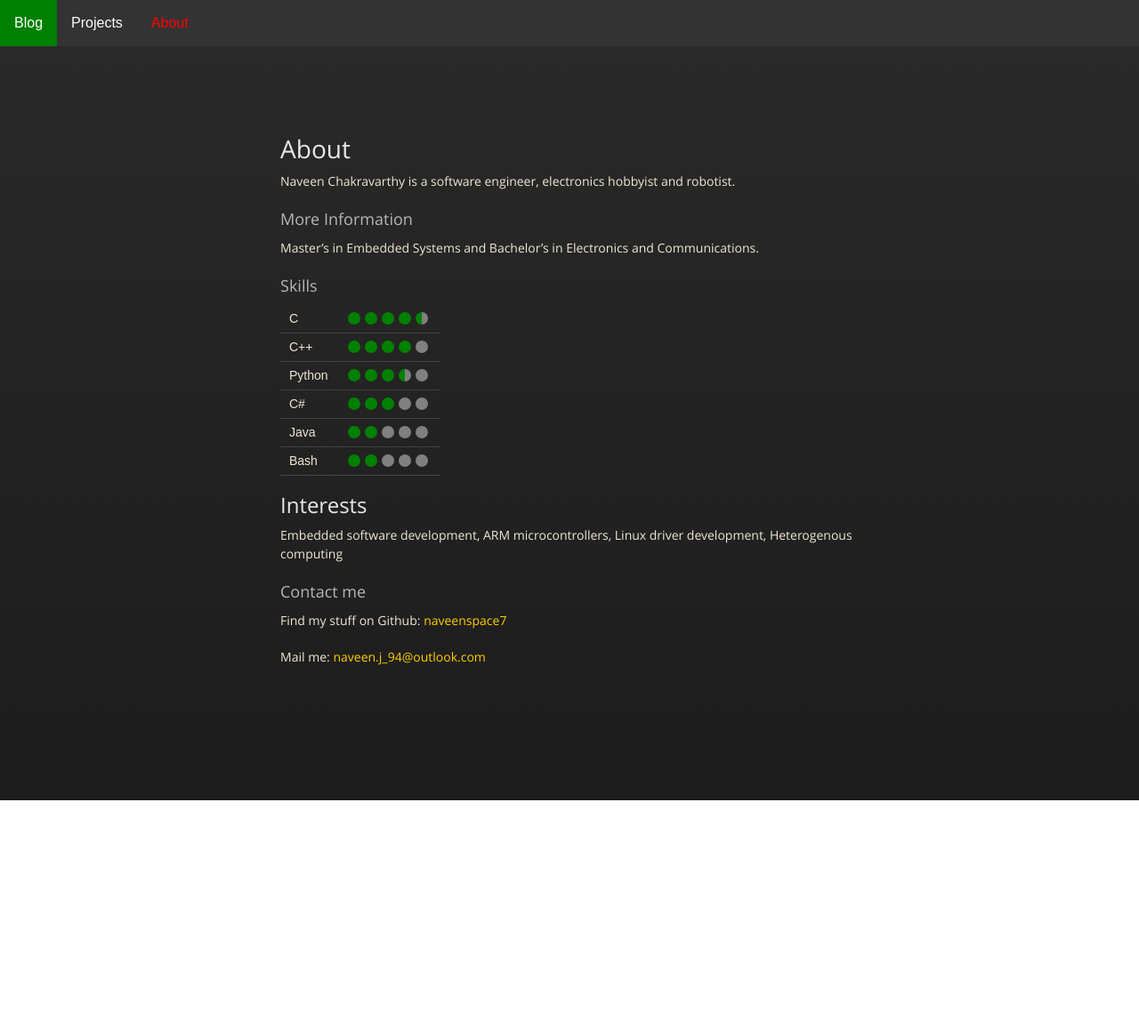
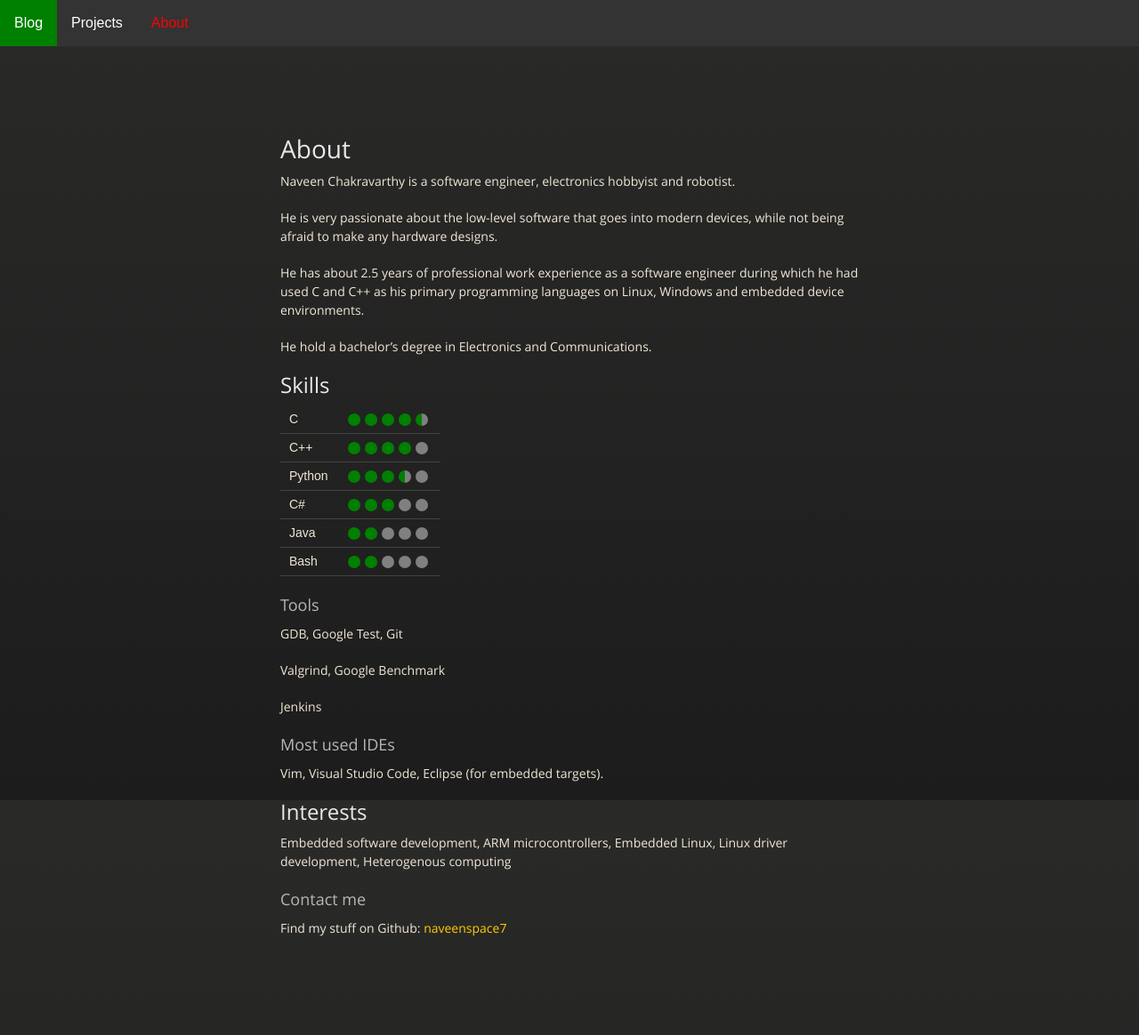
Before and after one commit to naveenspace7/naveenspace7.github.io, a Jekyll site: the page built from about.md, in a window 1280 px wide. Shown: the whole page at 89% size. Built offline with Jekyll 4.4.1, drawn with Linux system fonts in a browser that asks for light colours; before the commit the page ends 900 px from its top, so only the background shows below that.

Commit message:
Update about me

```diff
--- a/about.md
+++ b/about.md
@@ -6,11 +6,22 @@ permalink: /about/
 
 Naveen Chakravarthy is a software engineer, electronics hobbyist and robotist.
 
-### More Information
+<!-- I am a die-hard fan of low-level software development in C and C++. -->
+<!-- My thesis focuses on ultra-low latency MAC protocols to incorporate into wireless Tactile Internet applications. -->
 
-Master's in Embedded Systems and Bachelor's in Electronics and Communications.
+He is very passionate about the low-level software that goes into modern devices, while not being afraid to make any hardware designs.
 
-### Skills
+He has about 2.5 years of professional work experience as a software engineer during which he had used C and C++ as his primary programming languages on Linux, Windows and embedded device environments.
+
+<!-- I had programmed ARM Cortex-M (M3, M4, M7) microcontrollers and peripheral drivers (including DMA, CAN, I2C, SPI, UART, Timers) in embedded C and C++. Additionally, I had programmed for heterogeneous systems in CUDA and OpenCL. -->
+
+<!-- ### More Information -->
+
+<!-- He hold a Master's degree in Embedded Systems and  -->
+
+He hold a bachelor's degree in Electronics and Communications.
+
+## Skills
 
 <style>
 
@@ -129,18 +140,30 @@ Master's in Embedded Systems and Bachelor's in Electronics and Communications.
       <div style="float:left; background:gray; margin-left:5px" class="full-dot"></div>
     </td>
   </tr>
-
-<!-- </tbody> -->
 </table>
 </body>
 
+
+### Tools
+GDB, Google Test, Git
+
+Valgrind, Google Benchmark
+
+Jenkins
+
+<!-- Software tools that I use frequently include gdb, valgrind, google benchmark, google test -->
+
+### Most used IDEs
+
+Vim, Visual Studio Code, Eclipse (for embedded targets).
+
 ## Interests
-Embedded software development, ARM microcontrollers, Linux driver development, Heterogenous computing
+Embedded software development, ARM microcontrollers, Embedded Linux, Linux driver development, Heterogenous computing
 
 ### Contact me
 
 Find my stuff on Github:
 [naveenspace7](https://github.com/naveenspace7)
 
-Mail me:
-[naveen.j_94@outlook.com](mailto:naveen.j_94@outlook.com)
+<!-- Mail me:
+[naveen.j_94@outlook.com](mailto:naveen.j_94@outlook.com) -->
```
